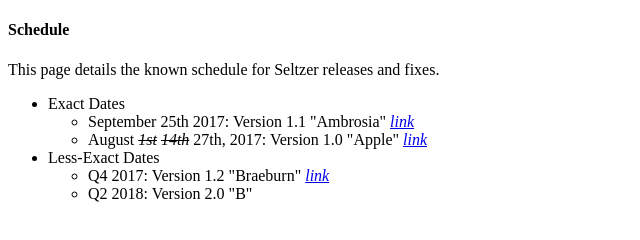
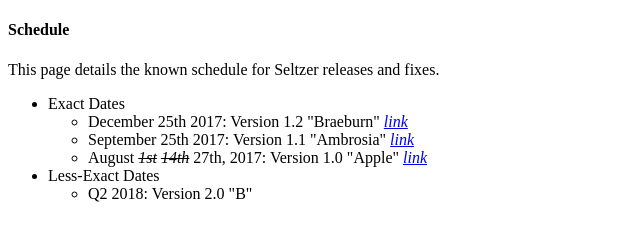
Before and after one commit to MrNakaan/Seltzer, a plain HTML site: page seltzer-site/src/main/java/tech/seltzer/Schedule.html in a window 1280 px wide. Shown: the whole page, without its empty margins (0-640 px from the left). Drawn offline with Linux system fonts and the light colour scheme.

Commit message:
Another site update

```diff
--- a/seltzer-site/src/main/java/tech/seltzer/Schedule.html
+++ b/seltzer-site/src/main/java/tech/seltzer/Schedule.html
@@ -12,6 +12,14 @@
 						<div class="collapsible-header">Exact Dates</div>
 						<div class="collapsible-body">
 							<ul class="collection">
+								<li class="collection-item">
+									<div>
+										December 25th 2017: Version 1.2 "Braeburn"
+										<a href="/docs/apple#braeburn" class="secondary-content light-blue-text">
+											<i class="material-icons light-blue-text">link</i>
+										</a>
+									</div>
+								</li>
 								<li class="collection-item">
 									<div>
 										September 25th 2017: Version 1.1 "Ambrosia"
@@ -40,14 +48,6 @@
 							<ul class="collection">
 								<li class="collection-item">
 									<div>
-										Q4 2017: Version 1.2 "Braeburn"
-										<a href="/docs/apple#braeburn" class="secondary-content light-blue-text">
-											<i class="material-icons light-blue-text">link</i>
-										</a>
-									</div>
-								</li>
-								<li class="collection-item">
-									<div>
 										Q2 2018: Version 2.0 "B"
 									</div>
 								</li>
```
